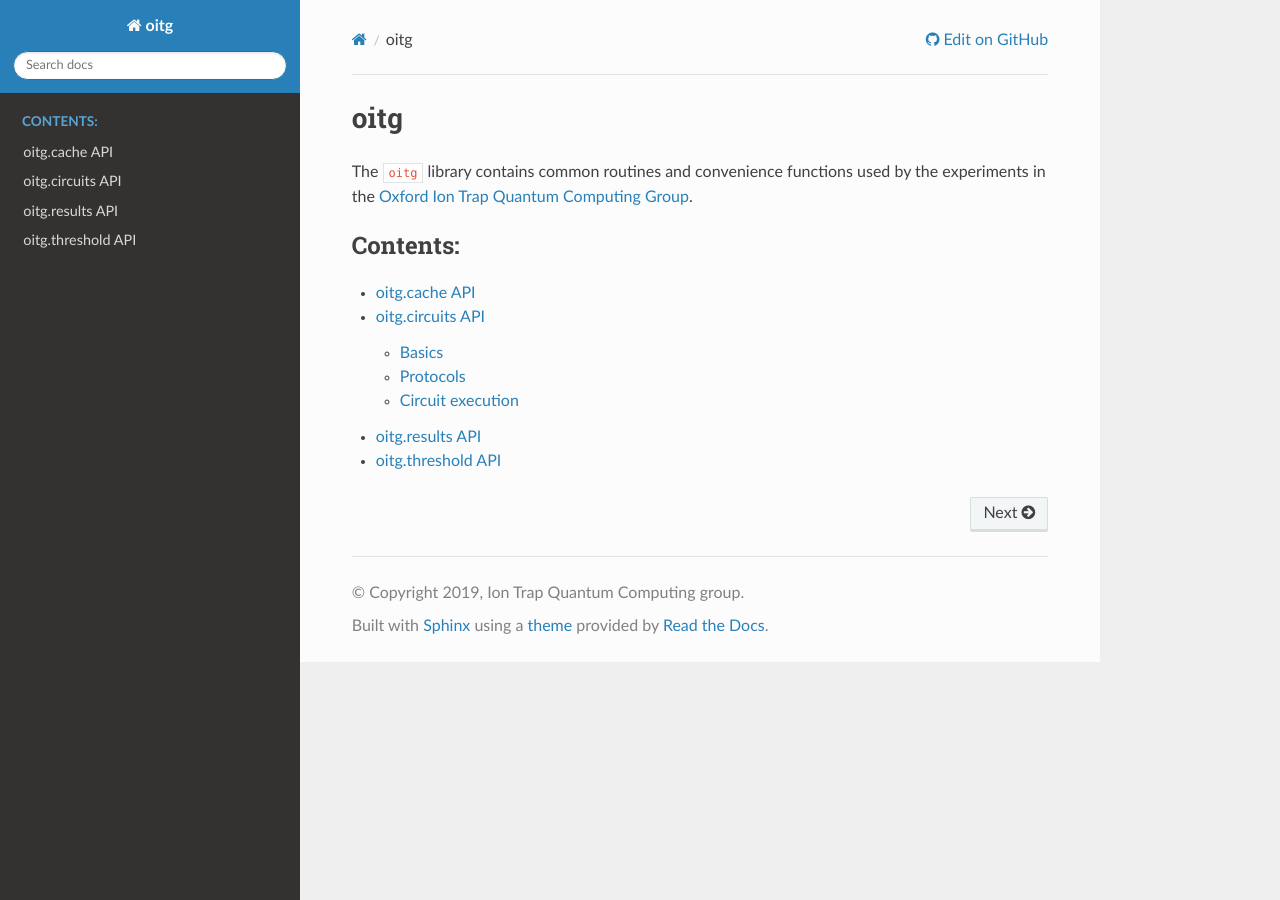
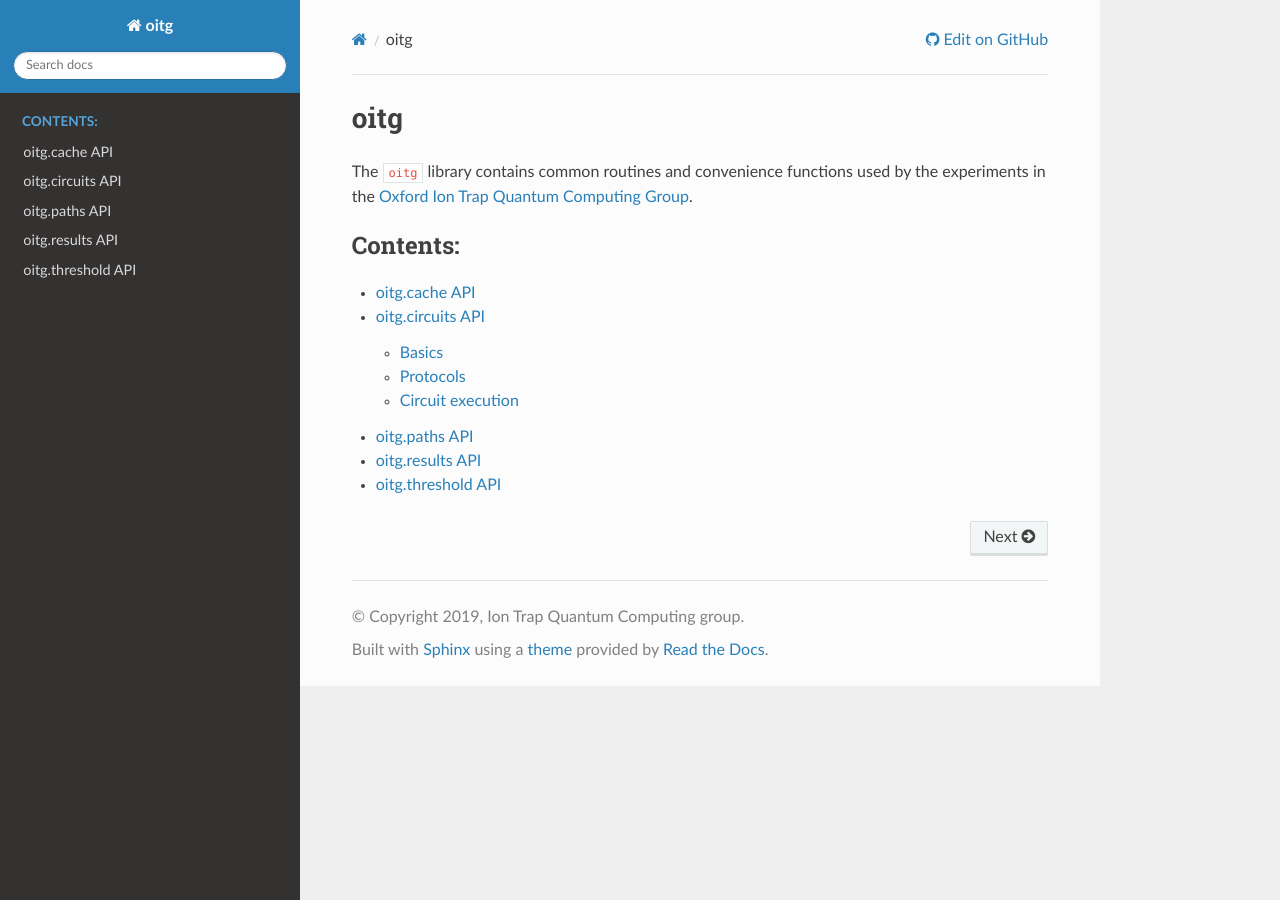
Before and after one commit to OxfordIonTrapGroup/oitg, a Sphinx documentation site: the page built from docs/index.rst, in a window 1280 px wide. Built offline with Sphinx 7.4.7 and the Read the Docs theme 2.0.0, drawn with Linux system fonts in a browser that asks for light colours.

Commit message:
docs: Add oitg.paths API docs to the build

```diff
--- a/docs/index.rst
+++ b/docs/index.rst
@@ -11,5 +11,6 @@ experiments in the `Oxford Ion Trap Quantum Computing Group
 
    cache
    circuits
+   paths
    results
    threshold
--- /dev/null
+++ b/docs/paths.rst
@@ -0,0 +1,5 @@
+oitg.paths API
+==============
+
+.. automodule:: oitg.paths
+    :members:
```
